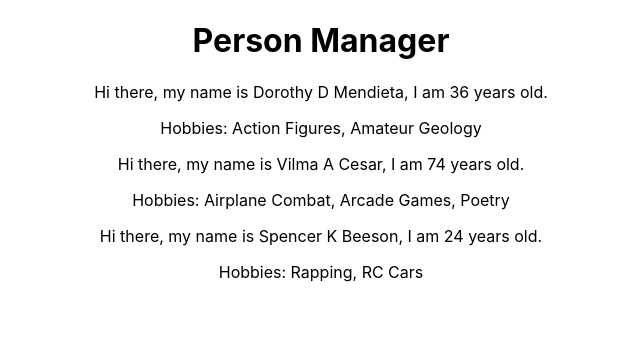
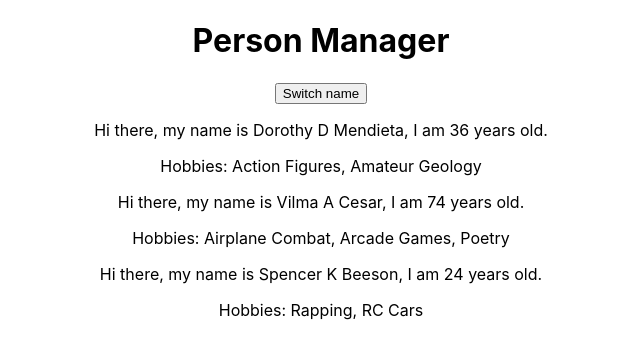
Before and after one commit to ldaine/react-person-manager, a React (Create React App) app: page / in a window 1280 px wide. Shown: the top 358 px of the page, without its empty margins (319-959 px from the left). Built offline with nearby package versions, Linux system fonts and the light colour scheme.

Commit message:
added button to change state data

```diff
--- a/src/App.tsx
+++ b/src/App.tsx
@@ -25,6 +25,7 @@ class App extends Component<IAppProps, IAppState> {
     return (
       <div className="App">
       <h1>{this.props.appName}</h1>
+      <button onClick={this.onSwitchNameButtonClicked}>Switch name</button>
       {
         this.state.persons.map((person:IPerson) => {
           return <Person name={person.name} age={person.age}>Hobbies: {person.hobbies.join(', ')}</Person>
@@ -41,6 +42,14 @@ class App extends Component<IAppProps, IAppState> {
       {name: "Spencer K Beeson", age: 24, hobbies: ['Rapping', 'RC Cars']}
     ]
   }
+
+  private onSwitchNameButtonClicked = ():void =>{
+      this.setState({persons: [
+        {name: "Dorothy", age: 36, hobbies: ['Action Figures', 'Amateur Geology']},
+        {name: "Vilma", age: 74, hobbies: ['Airplane Combat', 'Arcade Games', 'Poetry']},
+        {name: "Spencer", age: 24, hobbies: ['Rapping', 'RC Cars']}
+      ]})
+  }
 }
 
 export default App;
```
